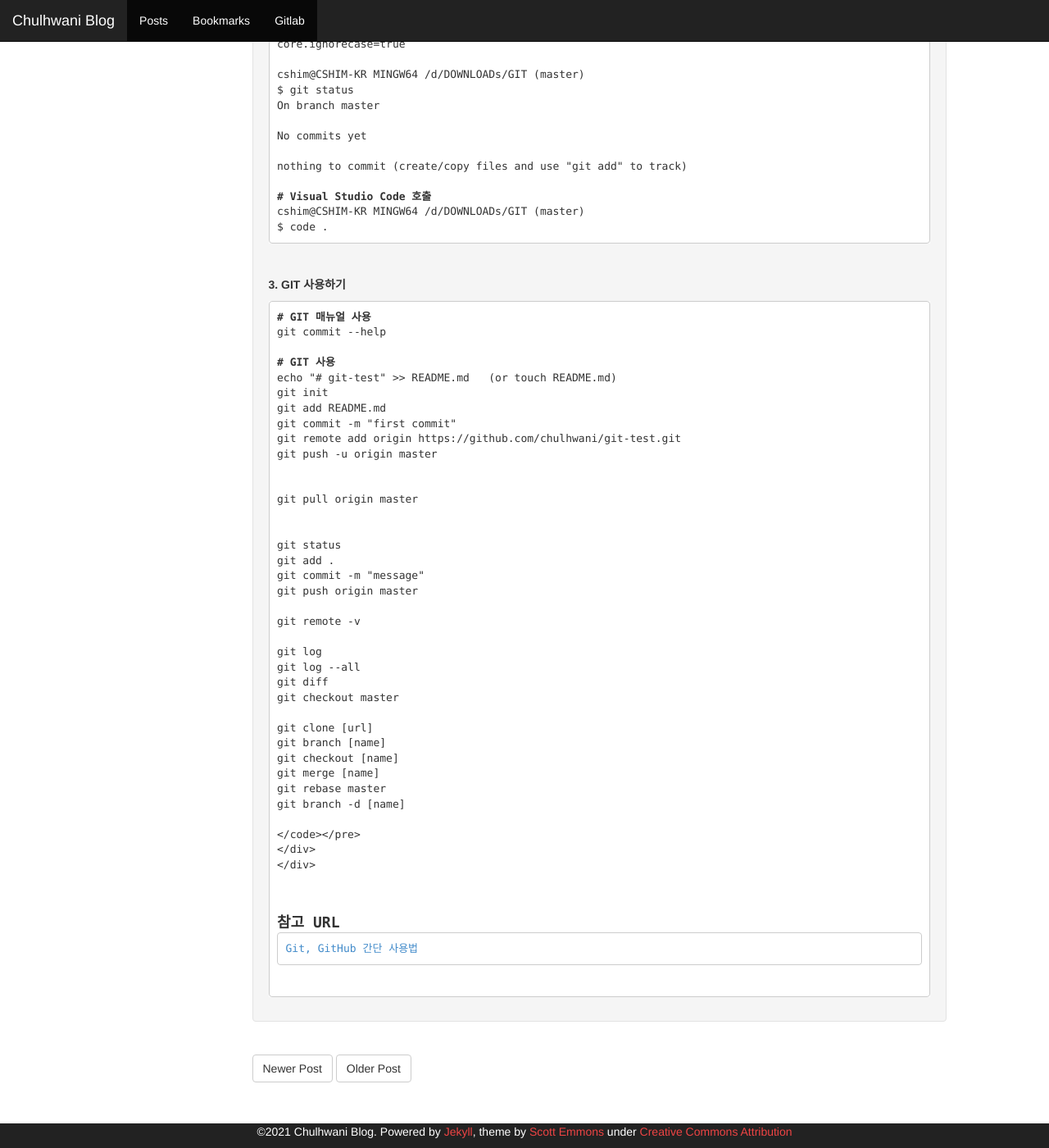
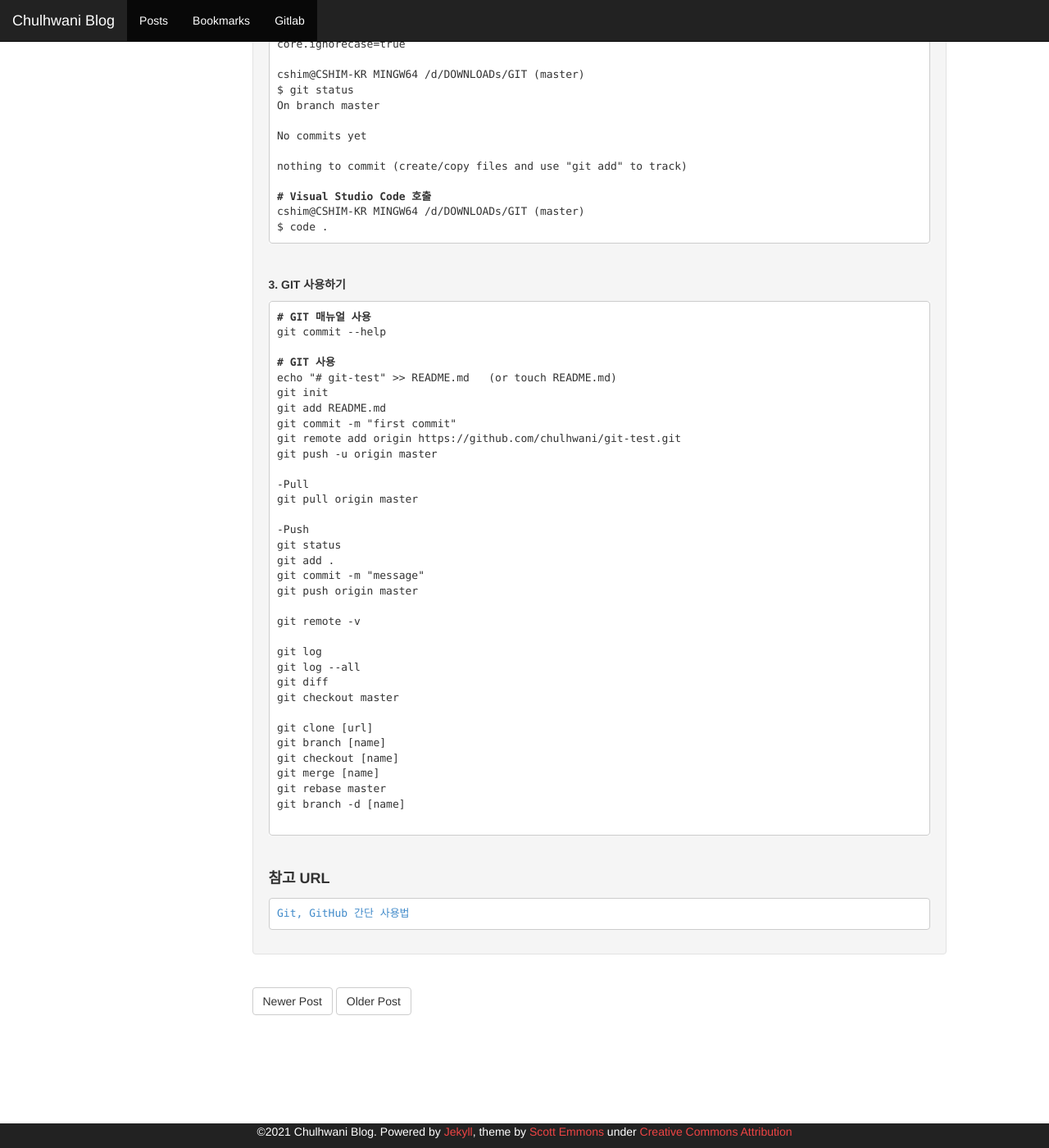
Before and after one commit to chulhwani/chulhwani.github.io, a Jekyll site: the page built from _posts/2021-02-23-[GIT] git bash 사용하기.md, in a window 1280 px wide and 1400 px high, scrolled down 1033 px. Shown: the whole window at 82% size. Built offline with Jekyll 4.4.1, drawn with Linux system fonts in a browser that asks for light colours; our own code applies the rules of GitHub Pages for plain Markdown files.

Commit message:
Update 2021-02-23-[GIT] git bash 사용하기.md

```diff
--- a/_posts/2021-02-23-[GIT] git bash 사용하기.md
+++ b/_posts/2021-02-23-[GIT] git bash 사용하기.md
@@ -78,10 +78,10 @@ git commit -m "first commit"
 git remote add origin https://github.com/chulhwani/git-test.git
 git push -u origin master
 
-<Pull>
+-Pull
 git pull origin master
 
-<Push>
+-Push
 git status
 git add .
 git commit -m "message"
```
